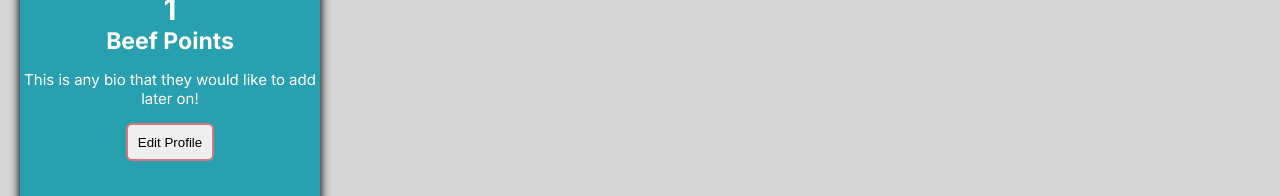
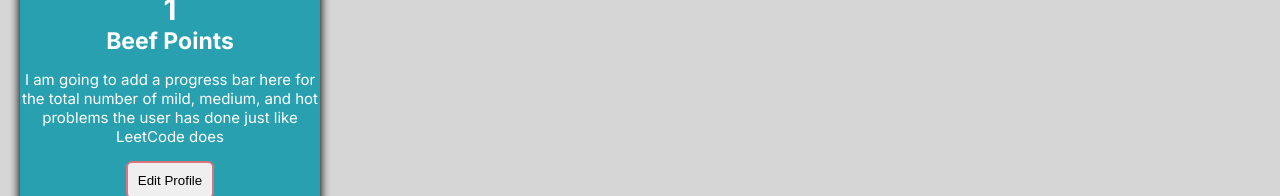
Before and after one commit to eatcode-gt/eatcodeweb, a React (Create React App) app in the folder frontend/: page /user/1 in a window 1280 px wide. Shown: the part 254-450 px from the top of the page. Built offline with nearby package versions, Linux system fonts and the light colour scheme.

Commit message:
Change text

```diff
--- a/frontend/src/components/user/ProfileCard.js
+++ b/frontend/src/components/user/ProfileCard.js
@@ -57,7 +57,7 @@ export default function ProfileCard() {
             <div style={styles.lowerContainer}>
                 <h4>{userName}</h4>
                 <h5>Beef Points</h5>
-                <p>This is any bio that they would like to add later on!</p>
+                <p>I am going to add a progress bar here for the total number of mild, medium, and hot problems the user has done just like LeetCode does</p>
                 <button style={styles.profileButton}>Edit Profile</button>
             </div>
         </div>
```
